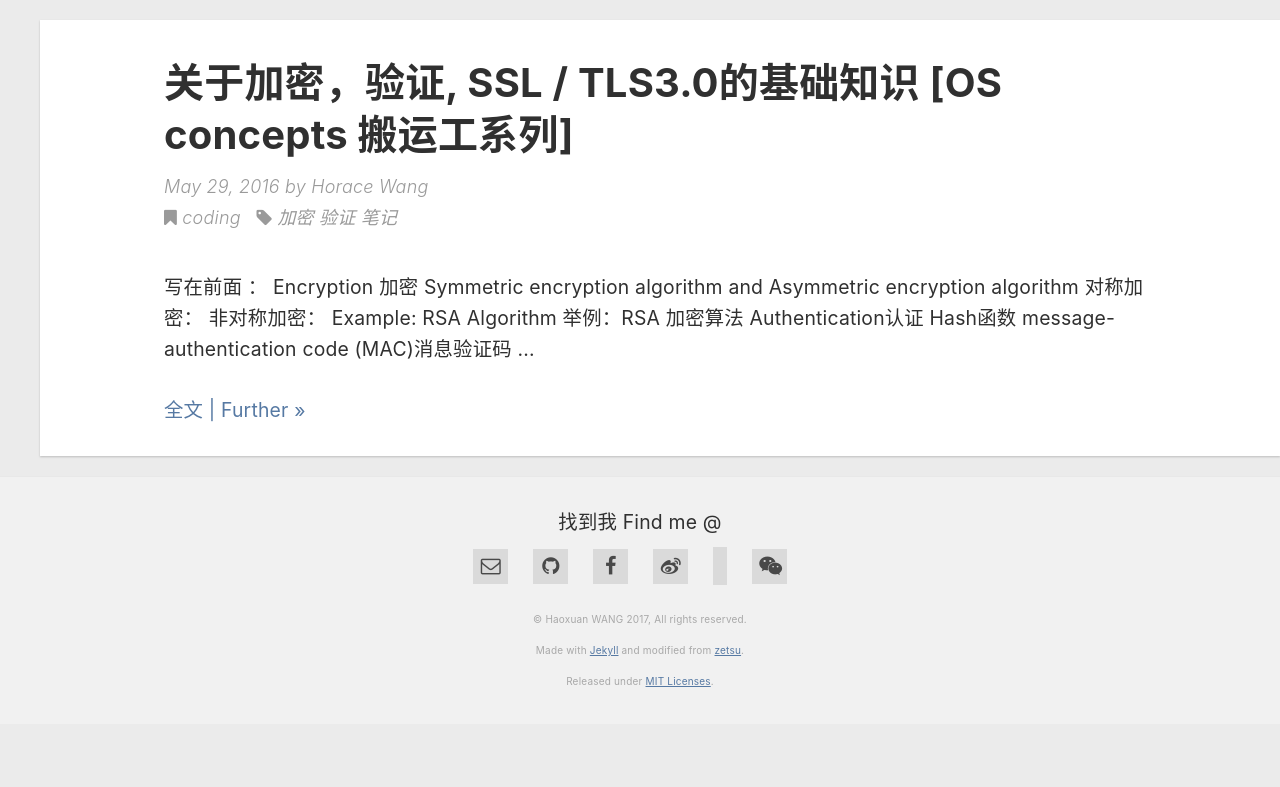
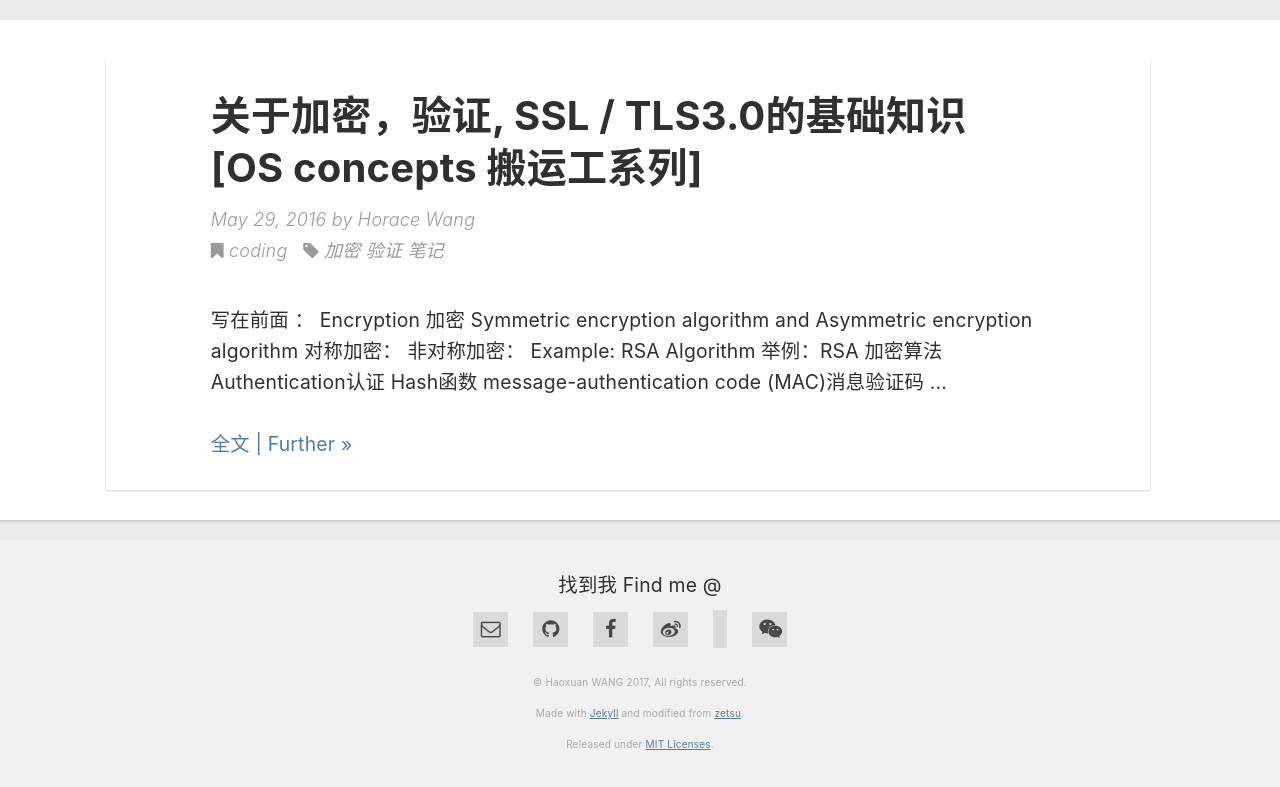
Before and after one commit to billweasley/billweasley.github.io, a Jekyll site: the page built from category/coding.html, in a window 1280 px wide. Shown: the part 774-1561 px from the top of the page. Built offline with Jekyll 4.4.1, drawn with Linux system fonts in a browser that asks for light colours; nearby versions of some CDN libraries; a style sheet for code colours, icons or effects is not loaded; before the commit the page ends 1498 px from its top, so only the background shows below that.

Commit message:
Update category.html

```diff
--- a/_includes/category.html
+++ b/_includes/category.html
@@ -12,12 +12,12 @@ $(function(){
 });
 </script>
 <!--<h1 class="txt-center category_title"> {{ page.title }} </h1>-->
-<ul class="post-list"id="pag-itemContainer" style="list-style:none;margin-left: 0%;" >
+<ul class="post-list"id="pag-itemContainer" style="list-style:none;margin-left: -5%;" >
 {% for catagory in site.categories %}
  {% if catagory[0] == page.categories %}
    {% assign counter = 0 %}
    {% for post in catagory[1]%}
-  <div>
+  <div class="post card container">
           <li>
           {% include post.html %}
           {% assign counter = counter | plus: 1 %}
```
